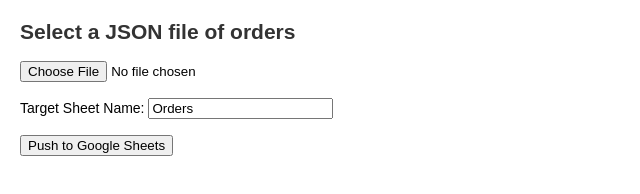
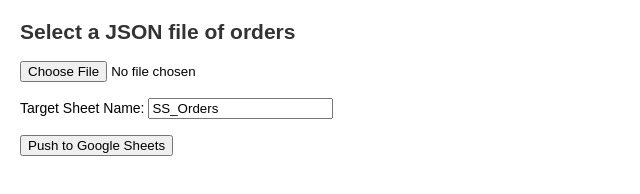
Before and after one commit to Misao25/maxxusindustries, a website: page shipstation-to-sheets/public/index.html in a window 1280 px wide. Shown: the full height of the page, 0-640 px from the left. Drawn offline with Linux system fonts and the light colour scheme.

Commit message:
update input value

```diff
--- a/shipstation-to-sheets/public/index.html
+++ b/shipstation-to-sheets/public/index.html
@@ -31,7 +31,7 @@
 <input type="file" id="jsonFile" accept=".json"><br/><br/>
 
 <label>Target Sheet Name:</label>
-<input type="text" id="sheetName" value="Orders"><br/><br/>
+<input type="text" id="sheetName" value="SS_Orders"><br/><br/>
 <button id="pushBtn">Push to Google Sheets</button>
 
 <table id="dataTable" border="1"></table>
```
